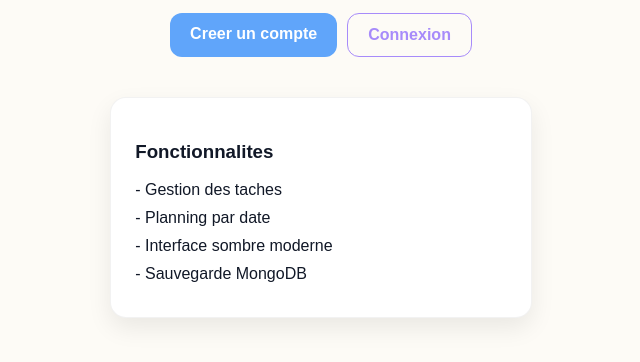
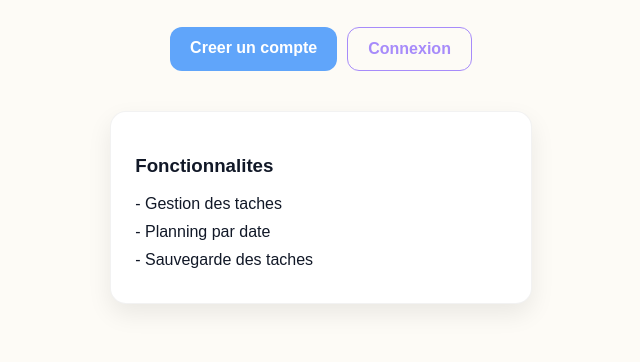
Before and after one commit to Sandeaterreal/planify, a website: page public/index.html in a window 1280 px wide. Shown: the part 310-672 px from the top of the page, without its empty margins (319-959 px from the left). Drawn offline with Linux system fonts and the light colour scheme.

Commit message:
describe your change

```diff
--- a/public/index.html
+++ b/public/index.html
@@ -134,8 +134,7 @@ Connexion
 
       <div class="feature">- Gestion des taches</div>
       <div class="feature">- Planning par date</div>
-      <div class="feature">- Interface sombre moderne</div>
-      <div class="feature">- Sauvegarde MongoDB</div>
+      <div class="feature">- Sauvegarde des taches</div>
     </div>
 
   </div>
```
